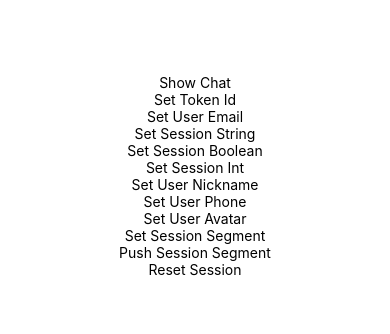
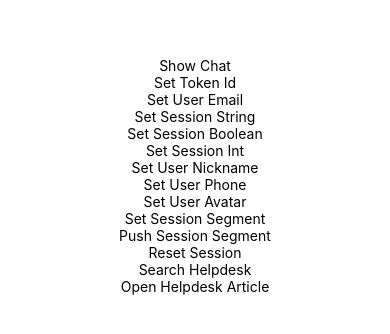
Before and after one commit to walterholohan/react-native-crisp-chat-sdk, a React Native app in the folder example/: screen / in a window 390 px wide. Shown: the part 246-580 px from the top of the page. Built offline with nearby package versions, Linux system fonts and the light colour scheme; what react-native-crisp-chat-sdk would draw is missing.

Commit message:
feat: add UI buttons for Helpdesk search and article access in App component

```diff
--- a/example/App.tsx
+++ b/example/App.tsx
@@ -14,6 +14,8 @@ import CrispChat, {
   setUserNickname,
   setUserPhone,
   configure,
+  searchHelpdesk,
+  openHelpdeskArticle,
 } from 'react-native-crisp-chat-sdk';
 
 configure('-JzqEmX56venQuQw4YV8');
@@ -72,6 +74,12 @@ export default function App() {
       <TouchableOpacity onPress={() => resetSession()}>
         <Text>Reset Session</Text>
       </TouchableOpacity>
+      <TouchableOpacity onPress={() => searchHelpdesk()}>
+        <Text>Search Helpdesk</Text>
+      </TouchableOpacity>
+      <TouchableOpacity onPress={() => openHelpdeskArticle('abdcfe', 'fr')}>
+        <Text>Open Helpdesk Article</Text>
+      </TouchableOpacity>
       {showChat && <CrispChat />}
     </View>
   );
```
